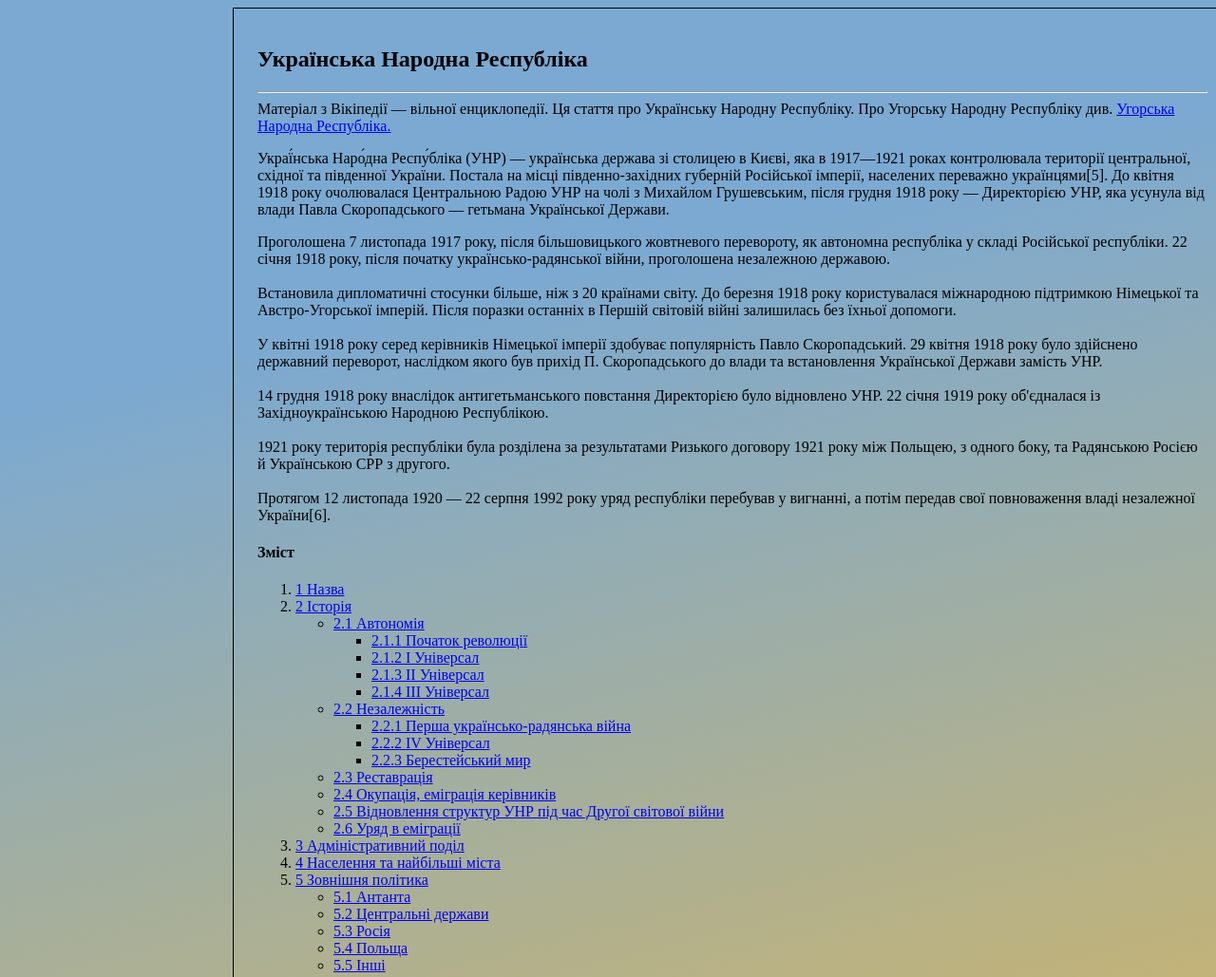
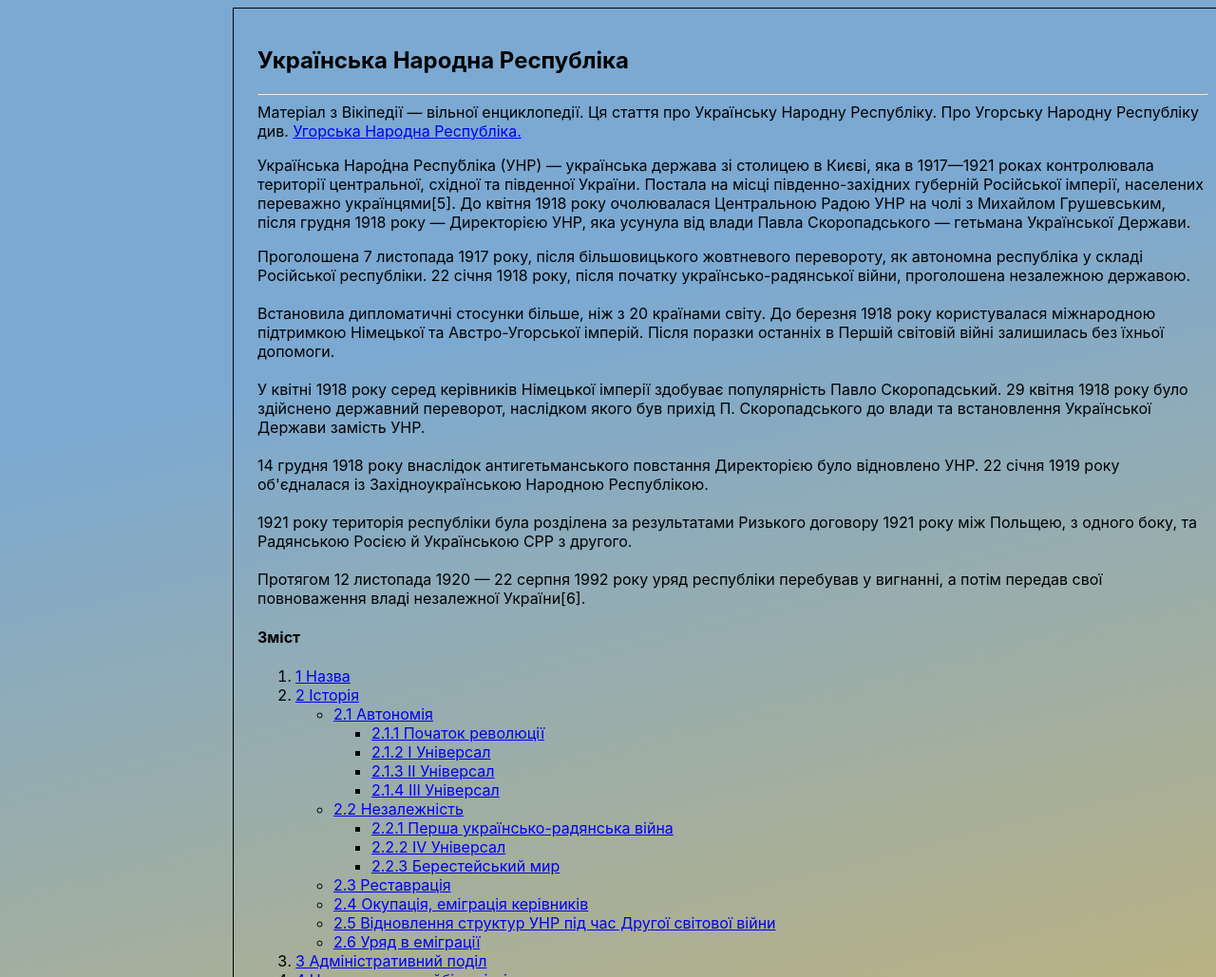
Before and after one commit to Alexgitttt/Apr28, a plain HTML site: page index.html in a window 1280 px wide. Shown: the top 1029 px of the page at 95% size. Drawn offline with Linux system fonts and the light colour scheme.

Commit message:
added styles

```diff
--- a/index.html
+++ b/index.html
@@ -1,21 +1,26 @@
 <!DOCTYPE html>
 <head>
 
+	<meta charset="utf-8">
+	<title>Ukraine is winning, you mf</title>
+	<link rel="stylesheet" href="./styles/style.css">
+
 </head>
 
+<body>
 
-<body style="background: linear-gradient(166deg, rgba(123, 169, 210, 1) 20%, rgba(253, 187, 45, 1) 100%);">
-
-   <div style="text-align:left;
-				width: 1000px;
-				padding: 20px 25px;
-				margin-left: 237px;
-				border: 1px solid black;">
+   <div class="uno">
 
 
-		<h2>Українська Народна Республіка</h2>
+		<h2>
+			Українська Народна Республіка
+		</h2>
+
 		<hr>
-		<span>Матеріал з Вікіпедії — вільної енциклопедії.</span>
+
+		<span>
+			Матеріал з Вікіпедії — вільної енциклопедії.
+		</span>
 
 		<span>
 			Ця стаття про Українську Народну Республіку. Про Угорську Народну Республіку див. <a href="#">Угорська Народна Республіка.</a>
--- /dev/null
+++ b/styles/style.css
@@ -0,0 +1,11 @@
+body{
+	font-family: -apple-system, BlinkMacSystemFont, Segoe UI, Roboto, Oxygen, Ubuntu, Fira Sans, Droid Sans, Helvetica Neue;
+	background: linear-gradient(166deg, rgba(123, 169, 210, 1) 20%, rgba(253, 187, 45, 1) 100%);
+}
+.uno{
+	text-align:left;
+	width: 1000px;
+	padding: 20px 25px;
+	margin-left: 237px;
+	border: 1px solid black;
+}
```
